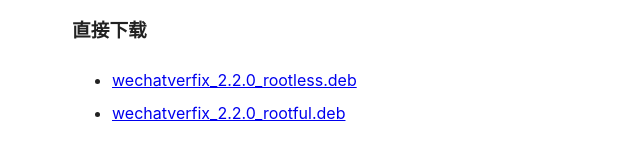
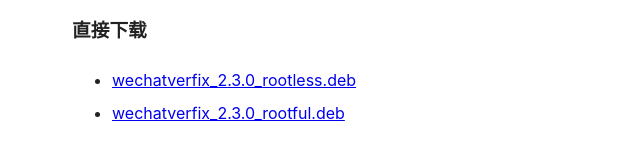
Before and after one commit to shitou6688/wvfix-repo, a plain HTML site: page index.html in a window 1280 px wide. Shown: the part 325-484 px from the top of the page, 228-868 px from the left. Drawn offline with Linux system fonts and the light colour scheme.

Commit message:
repo: 2.3.0 socket 降级

```diff
--- a/index.html
+++ b/index.html
@@ -13,6 +13,6 @@ li{margin:4px 0}</style>
 </ul>
 <h3>直接下载</h3>
 <ul>
-  <li><a href="debs/wechatverfix_2.2.0_rootless.deb">wechatverfix_2.2.0_rootless.deb</a></li>
-  <li><a href="debs/wechatverfix_2.2.0_rootful.deb">wechatverfix_2.2.0_rootful.deb</a></li>
+  <li><a href="debs/wechatverfix_2.3.0_rootless.deb">wechatverfix_2.3.0_rootless.deb</a></li>
+  <li><a href="debs/wechatverfix_2.3.0_rootful.deb">wechatverfix_2.3.0_rootful.deb</a></li>
 </ul>
```
Also changed, not shown: 6 other files.
